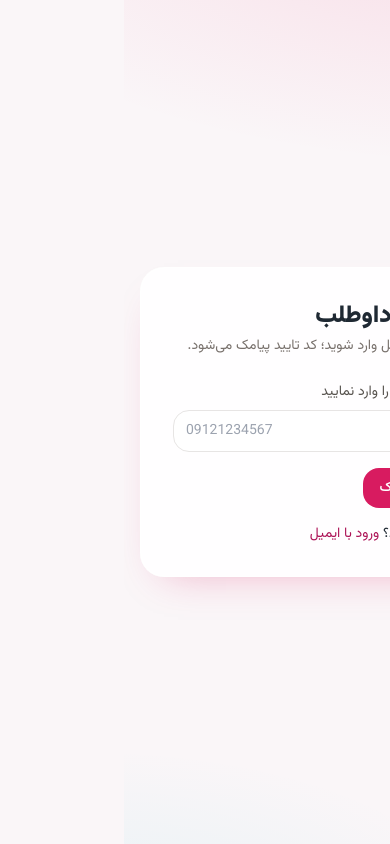
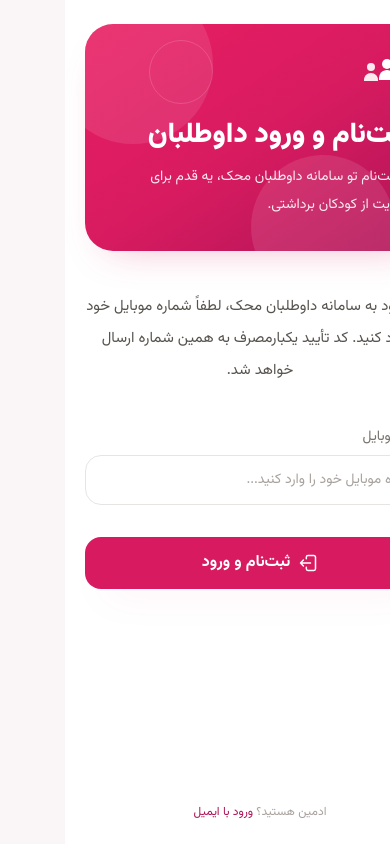
Before and after one commit to mahmoudhamzeh/volunteer, a Next.js app in the folder frontend/: page /register in a window 390 px wide. Built offline with nearby package versions, Linux system fonts and the light colour scheme.

Commit message:
Match volunteer signup to the MAHAK phone-login layout
The register screen now uses the pink header, phone field with icon, and full-width signup button from the provided design, with volunteer wording instead of business copy.

Co-authored-by: mahmoudhamzeh <mahmoudhamzeh@users.noreply.github.com>

```diff
--- a/frontend/app/register/page.tsx
+++ b/frontend/app/register/page.tsx
@@ -4,13 +4,45 @@ import Link from "next/link";
 import { useRouter } from "next/navigation";
 import { FormEvent, useEffect, useState } from "react";
 import { api, setToken } from "@/lib/api";
-import { Button, Card, Field, inputClass } from "@/components/ui";
 
 function toEnDigits(value: string) {
   return value
     .replace(/[۰-۹]/g, (d) => String("۰۱۲۳۴۵۶۷۸۹".indexOf(d)))
     .replace(/[٠-٩]/g, (d) => String("٠١٢٣٤٥٦٧٨٩".indexOf(d)));
 }
+
+function CommunityMark() {
+  return (
+    <svg viewBox="0 0 48 40" className="h-10 w-12 text-white" fill="currentColor" aria-hidden>
+      <circle cx="24" cy="8" r="5" />
+      <path d="M16 22c0-4.4 3.6-8 8-8s8 3.6 8 8v2H16v-2Z" />
+      <circle cx="8" cy="11" r="4" opacity=".9" />
+      <path d="M1 24c0-3.9 3.1-7 7-7s7 3.1 7 7v1H1v-1Z" opacity=".9" />
+      <circle cx="40" cy="11" r="4" opacity=".9" />
+      <path d="M33 24c0-3.9 3.1-7 7-7s7 3.1 7 7v1h-14v-1Z" opacity=".9" />
+    </svg>
+  );
+}
+
+function PhoneIcon() {
+  return (
+    <svg viewBox="0 0 24 24" className="h-5 w-5" fill="none" stroke="currentColor" strokeWidth="1.8" aria-hidden>
+      <path strokeLinecap="round" strokeLinejoin="round" d="M6.6 3.8h2.7c.5 0 .9.3 1 .8l.6 2.4a1 1 0 0 1-.3 1L9.3 9.3a12.4 12.4 0 0 0 5.4 5.4l1.3-1.3a1 1 0 0 1 1-.3l2.4.6c.5.1.8.5.8 1v2.7a1 1 0 0 1-1.1 1A16.4 16.4 0 0 1 3.6 4.9a1 1 0 0 1 1-1.1Z" />
+    </svg>
+  );
+}
+
+function LoginIcon() {
+  return (
+    <svg viewBox="0 0 24 24" className="h-5 w-5" fill="none" stroke="currentColor" strokeWidth="1.8" aria-hidden>
+      <path strokeLinecap="round" strokeLinejoin="round" d="M10 17v2a2 2 0 0 0 2 2h7a2 2 0 0 0 2-2V5a2 2 0 0 0-2-2h-7a2 2 0 0 0-2 2v2" />
+      <path strokeLinecap="round" strokeLinejoin="round" d="M15 12H3m0 0 3.5-3.5M3 12l3.5 3.5" />
+    </svg>
+  );
+}
+
+const fieldClass =
+  "w-full rounded-2xl border border-stone-200 bg-white py-3.5 pe-12 ps-4 text-sm text-ink-800 outline-none placeholder:text-stone-400 focus:border-mahak-300 focus:ring-2 focus:ring-mahak-200";
 
 export default function RegisterPage() {
   const router = useRouter();
@@ -66,43 +98,65 @@ export default function RegisterPage() {
   }
 
   return (
-    <div className="mx-auto flex min-h-screen max-w-md items-center px-4">
-      <Card className="w-full p-8">
-        <h1 className="text-2xl font-black">ثبت‌نام داوطلب</h1>
-        <p className="mt-1 text-sm text-stone-500">با شماره موبایل وارد شوید؛ کد تایید پیامک می‌شود.</p>
+    <div className="flex min-h-screen justify-center bg-white">
+      <div className="flex w-full max-w-md flex-col px-5 py-6">
+        <header className="relative overflow-hidden rounded-[28px] bg-gradient-to-br from-mahak-400 via-mahak-500 to-mahak-700 px-6 py-8 text-white shadow-card">
+          <div className="pointer-events-none absolute -left-8 -top-10 h-40 w-40 rounded-full bg-white/10" />
+          <div className="pointer-events-none absolute -bottom-12 right-10 h-36 w-36 rounded-full bg-white/10" />
+          <div className="pointer-events-none absolute left-16 top-4 h-16 w-16 rounded-full border border-white/15" />
+          <CommunityMark />
+          <h1 className="mt-5 text-[28px] font-black leading-snug">ثبت‌نام و ورود داوطلبان</h1>
+          <p className="mt-2 max-w-sm text-sm leading-7 text-white/90">
+            با ثبت‌نام تو سامانه داوطلبان محک، یه قدم برای حمایت از کودکان برداشتی.
+          </p>
+        </header>
 
-        {step === "phone" && (
-          <form onSubmit={sendSms} className="mt-6 space-y-4">
-            <Field label="شماره موبایل را وارد نمایید">
+        {step === "phone" ? (
+          <form onSubmit={sendSms} className="flex flex-1 flex-col">
+            <p className="mt-10 text-center text-[15px] leading-8 text-stone-600">
+              برای ورود به سامانه داوطلبان محک، لطفاً شماره موبایل خود را وارد کنید. کد تأیید یکبارمصرف به همین شماره ارسال خواهد شد.
+            </p>
+            <label className="mt-10 block">
+              <span className="mb-2 block text-sm text-stone-500">شماره موبایل</span>
+              <span className="relative block">
+                <span className="pointer-events-none absolute inset-y-0 right-0 flex items-center px-4 text-stone-400">
+                  <PhoneIcon />
+                </span>
                 <input
-                className={inputClass}
-                dir="ltr"
+                  className={fieldClass}
                   inputMode="tel"
                   autoComplete="tel"
-                placeholder="09121234567"
+                  placeholder="شماره موبایل خود را وارد کنید..."
                   value={phone}
                   onChange={(e) => setPhone(e.target.value)}
                   required
                 />
-            </Field>
-            {error && <p className="text-sm text-rose-600">{error}</p>}
-            <Button type="submit" disabled={busy}>{busy ? "در حال ارسال..." : "ارسال پیامک"}</Button>
+              </span>
+            </label>
+            {error && <p className="mt-3 text-sm text-rose-600">{error}</p>}
+            <button
+              type="submit"
+              disabled={busy}
+              className="mt-8 flex w-full items-center justify-center gap-2 rounded-2xl bg-mahak-500 py-3.5 text-base font-bold text-white shadow-card transition hover:bg-mahak-600 disabled:opacity-60"
+            >
+              <LoginIcon />
+              {busy ? "در حال ارسال پیامک..." : "ثبت‌نام و ورود"}
+            </button>
           </form>
-        )}
-
-        {step === "code" && (
-          <form onSubmit={verify} className="mt-6 space-y-4">
-            <p className="rounded-2xl bg-mahak-50 px-3 py-2 text-sm text-mahak-800">
-              کد تایید به شماره <span className="font-bold" dir="ltr">{sentPhone}</span> ارسال شد.
+        ) : (
+          <form onSubmit={verify} className="flex flex-1 flex-col">
+            <p className="mt-10 text-center text-[15px] leading-8 text-stone-600">
+              کد تأیید یکبارمصرف به شماره <span className="font-bold text-ink-800" dir="ltr">{sentPhone}</span> ارسال شد. لطفاً کد را وارد کنید.
             </p>
             {devCode && (
-              <p className="rounded-2xl bg-amber-50 px-3 py-2 text-sm text-amber-900">
+              <p className="mt-4 rounded-2xl bg-amber-50 px-3 py-2 text-center text-sm text-amber-900">
                 محیط آزمایشی — کد پیامک: <b dir="ltr">{devCode}</b>
               </p>
             )}
-            <Field label="کد ۵ رقمی پیامک">
+            <label className="mt-8 block">
+              <span className="mb-2 block text-sm text-stone-500">کد تأیید</span>
               <input
-                className={inputClass}
+                className="w-full rounded-2xl border border-stone-200 bg-white px-4 py-3.5 text-center text-lg tracking-[0.4em] outline-none focus:border-mahak-300 focus:ring-2 focus:ring-mahak-200"
                 dir="ltr"
                 inputMode="numeric"
                 autoComplete="one-time-code"
@@ -112,15 +166,28 @@ export default function RegisterPage() {
                 onChange={(e) => setCode(e.target.value)}
                 required
               />
-            </Field>
+            </label>
             {isNew && (
-              <Field label="نام و نام خانوادگی">
-                <input className={inputClass} value={fullName} onChange={(e) => setFullName(e.target.value)} placeholder="برای تکمیل ثبت‌نام" />
-              </Field>
+              <label className="mt-4 block">
+                <span className="mb-2 block text-sm text-stone-500">نام و نام خانوادگی</span>
+                <input
+                  className="w-full rounded-2xl border border-stone-200 bg-white px-4 py-3.5 text-sm outline-none focus:border-mahak-300 focus:ring-2 focus:ring-mahak-200"
+                  value={fullName}
+                  onChange={(e) => setFullName(e.target.value)}
+                  placeholder="نام خود را وارد کنید"
+                />
+              </label>
             )}
-            {error && <p className="text-sm text-rose-600">{error}</p>}
-            <Button type="submit" disabled={busy}>{busy ? "در حال بررسی..." : "تایید و ورود"}</Button>
-            <div className="flex flex-wrap items-center gap-3 text-sm">
+            {error && <p className="mt-3 text-sm text-rose-600">{error}</p>}
+            <button
+              type="submit"
+              disabled={busy}
+              className="mt-8 flex w-full items-center justify-center gap-2 rounded-2xl bg-mahak-500 py-3.5 text-base font-bold text-white shadow-card transition hover:bg-mahak-600 disabled:opacity-60"
+            >
+              <LoginIcon />
+              {busy ? "در حال بررسی..." : "تأیید و ورود"}
+            </button>
+            <div className="mt-4 flex flex-wrap items-center justify-center gap-4 text-sm">
               <button
                 type="button"
                 className="text-mahak-700 disabled:text-stone-400"
@@ -140,10 +207,10 @@ export default function RegisterPage() {
           </form>
         )}
 
-        <p className="mt-4 text-sm">
+        <p className="mt-auto pt-8 text-center text-xs text-stone-400">
           ادمین هستید؟ <Link href="/login" className="text-mahak-700">ورود با ایمیل</Link>
         </p>
-      </Card>
+      </div>
     </div>
   );
 }
```
Lines whose indentation alone changed are shown as unchanged.
